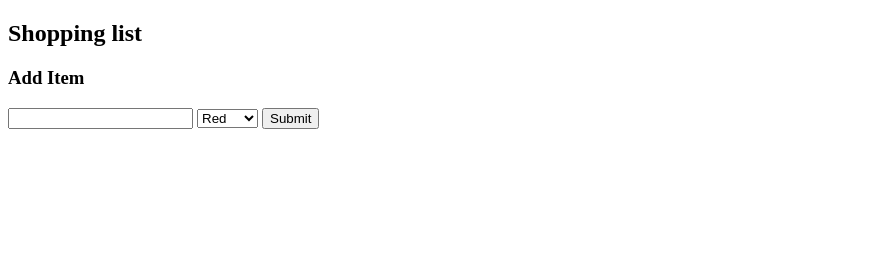
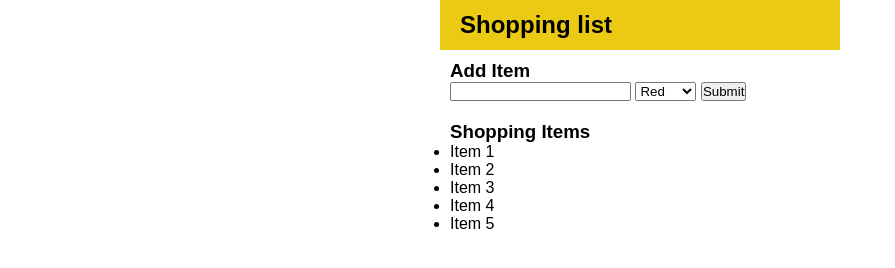
Before and after one commit to thiwankadilshanliyanage/jsprac2, a plain HTML site: page index.html in a window 1280 px wide. Shown: the whole page, without its empty margins (0-895 px from the left). Drawn offline with Linux system fonts and the light colour scheme.

Commit message:
first commit

```diff
--- a/index.html
+++ b/index.html
@@ -6,6 +6,34 @@
     <meta http-equiv="X-UA-Compatible" content="IE=edge">
     <meta name="viewport" content="width=device-width, initial-scale=1.0">
     <title>DOM</title>
+    <style>
+        /*Reset*/
+
+        * {
+            margin: 0;
+            padding: 0;
+            box-sizing: border-box;
+            font-family: sans-serif;
+        }
+        /*Navigation*/
+
+        nav {
+            background-color: #ebca14;
+            max-width: 400px;
+            margin: 0 auto;
+            height: 50px;
+            line-height: 50px;
+            padding-left: 20px;
+        }
+        /*container*/
+
+        .container .frm,
+        .container .list {
+            max-width: 400px;
+            margin: 0 auto;
+            padding: 10px;
+        }
+    </style>
 </head>
 
 <body>
@@ -28,6 +56,16 @@
                 <button type="submit">Submit</button>
             </form>
         </div>
+        <div class="list">
+            <h3>Shopping Items</h3>
+            <ul id="li-items">
+                <li>Item 1</li>
+                <li>Item 2</li>
+                <li>Item 3</li>
+                <li>Item 4</li>
+                <li>Item 5</li>
+            </ul>
+        </div>
     </div>
 </body>
 
```
